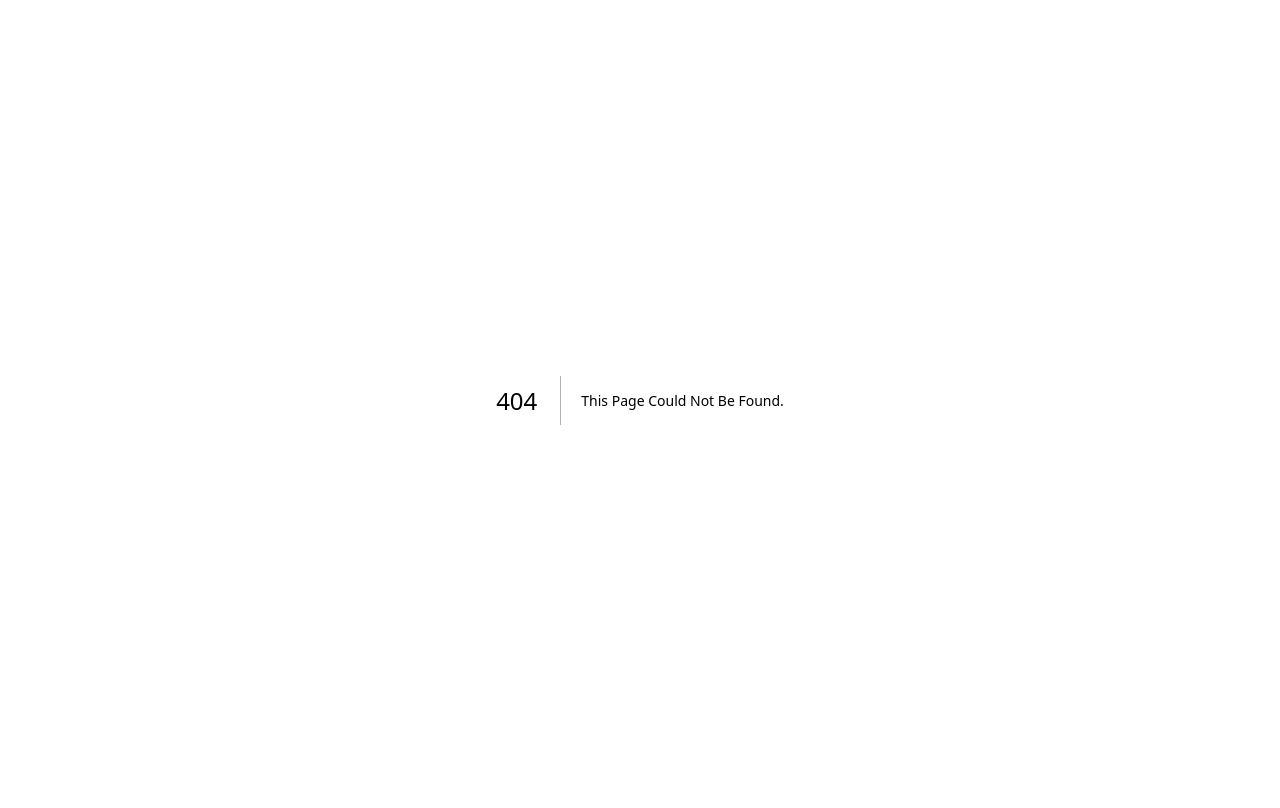
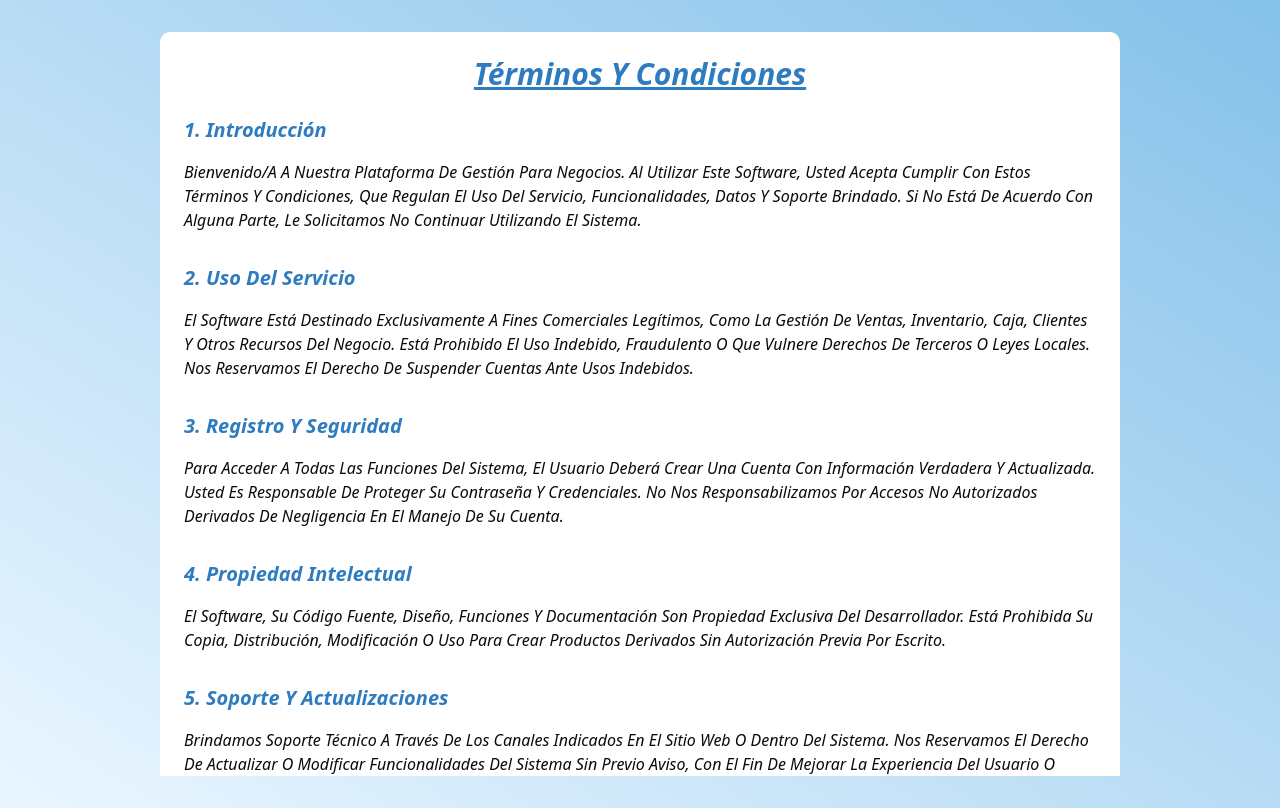
Before and after one commit to nicking94/universalpruebas, a Next.js app: page /terminos-y-condiciones in a window 1280 px wide. Before the commit this address had no page. Built offline with nearby package versions, Linux system fonts and the light colour scheme.

Commit message:
add terms

```diff
--- a/app/(auth)/login/page.tsx
+++ b/app/(auth)/login/page.tsx
@@ -9,11 +9,31 @@ import { db } from "../../database/db";
 
 const LoginPage = () => {
   const router = useRouter();
+  const [acceptedTerms, setAcceptedTerms] = useState(false);
+  const [showTermsCheckbox, setShowTermsCheckbox] = useState(true);
   const [isOpenNotification, setIsOpenNotification] = useState(false);
   const [notificationMessage, setNotificationMessage] = useState("");
   const [notificationType, setNotificationType] = useState<
     "success" | "error" | "info"
   >("error");
+
+  useEffect(() => {
+    const loadPreferences = async () => {
+      try {
+        const preferences = await db.userPreferences.get(1);
+        if (preferences) {
+          setAcceptedTerms(preferences.acceptedTerms);
+          // Solo mostrar el checkbox si nunca se han aceptado los términos
+          setShowTermsCheckbox(!preferences.acceptedTerms);
+        }
+      } catch (error) {
+        console.error("Error cargando preferencias:", error);
+        setAcceptedTerms(false);
+        setShowTermsCheckbox(true);
+      }
+    };
+    loadPreferences();
+  }, []);
 
   useEffect(() => {
     const urlParams = new URLSearchParams(window.location.search);
@@ -92,6 +112,35 @@ const LoginPage = () => {
   };
 
   const handleLogin = async (data: AuthData) => {
+    // Solo validar términos si es la primera vez
+    if (showTermsCheckbox && !acceptedTerms) {
+      setNotificationMessage("Debes aceptar los términos y condiciones");
+      setNotificationType("error");
+      setIsOpenNotification(true);
+      setTimeout(() => setIsOpenNotification(false), 2500);
+      return;
+    }
+
+    // Guardar preferencias solo si es la primera vez
+    if (showTermsCheckbox) {
+      await db.userPreferences.put({
+        id: 1,
+        acceptedTerms: true,
+        acceptedTermsDate: new Date().toISOString(),
+      });
+    }
+    if (!acceptedTerms) {
+      setNotificationMessage("Debes aceptar los términos y condiciones");
+      setNotificationType("error");
+      setIsOpenNotification(true);
+      setTimeout(() => setIsOpenNotification(false), 2500);
+      return;
+    }
+    await db.userPreferences.put({
+      id: 1,
+      acceptedTerms: true,
+      acceptedTermsDate: new Date().toISOString(),
+    });
     if (
       data.username === TRIAL_CREDENTIALS.username &&
       data.password === TRIAL_CREDENTIALS.password
@@ -180,7 +229,13 @@ const LoginPage = () => {
 
   return (
     <div className="min-h-screen flex">
-      <AuthForm type="login" onSubmit={handleLogin} />
+      <AuthForm
+        type="login"
+        onSubmit={handleLogin}
+        showTermsCheckbox={showTermsCheckbox}
+        acceptedTerms={acceptedTerms}
+        onTermsCheckboxChange={setAcceptedTerms}
+      />
       <div className="w-[65%] xl:w-[75%]  flex flex-col justify-center bg-gradient-to-bl from-blue_m to-blue_xl">
         <div className="bg-gradient-to-bl from-blue_xl to-blue_xl flex justify-center text-center relative">
           <div
--- a/app/components/AuthForm.tsx
+++ b/app/components/AuthForm.tsx
@@ -7,24 +7,19 @@ import Image from "next/image";
 import Logo from "../../public/logo.png";
 
 interface AuthFormProps {
-  type?: "login";
+  type?: "login" | "register";
   onSubmit: (data: AuthData) => void;
-  additionalContent?: React.ReactNode;
   showTermsCheckbox?: boolean;
+  acceptedTerms?: boolean;
   onTermsCheckboxChange?: (accepted: boolean) => void;
-  acceptedTerms?: boolean;
-  onShowTerms?: () => void;
-  forceShowTerms?: boolean;
 }
 
 const AuthForm: React.FC<AuthFormProps> = ({
   type = "login",
   onSubmit,
   showTermsCheckbox = false,
+  acceptedTerms = false,
   onTermsCheckboxChange,
-  acceptedTerms = false,
-  onShowTerms,
-  forceShowTerms = false,
 }) => {
   const [formData, setFormData] = useState<AuthData>({
     username: "",
@@ -39,15 +34,21 @@ const AuthForm: React.FC<AuthFormProps> = ({
   const handleSubmit = (e: React.FormEvent<HTMLFormElement>) => {
     e.preventDefault();
     if (showTermsCheckbox && !acceptedTerms) {
-      return; // No se envía el formulario si no se aceptaron los términos
+      return;
     }
     onSubmit(formData);
+  };
+
+  const handleTermsChange = (e: React.ChangeEvent<HTMLInputElement>) => {
+    if (onTermsCheckboxChange) {
+      onTermsCheckboxChange(e.target.checked);
+    }
   };
 
   return (
     <form
       onSubmit={handleSubmit}
-      className="bg-blue_xl text-gray_b flex flex-col justify-center w-[35%] xl:w-[25%] p-10 space-y-10 shadow-2xl shadow-blue_b z-40"
+      className="bg-blue_xl text-gray_b flex flex-col justify-center w-[35%] xl:w-[25%] p-10 space-y-6 shadow-2xl shadow-blue_b z-40"
     >
       <div className="flex justify-center">
         <Image src={Logo} alt="logo" width={100} height={100} />
@@ -55,6 +56,7 @@ const AuthForm: React.FC<AuthFormProps> = ({
       <h2 className="font-semibold text-3xl 2xl:text-4xl text-center text-gray_b">
         {type === "login" ? "Iniciar sesión" : "Registrarse"}
       </h2>
+
       <div className="flex flex-col">
         <label htmlFor="username">Usuario</label>
         <input
@@ -68,6 +70,7 @@ const AuthForm: React.FC<AuthFormProps> = ({
           className="placeholder:text-gray_l outline-none p-2 border-[1px] border-blue_l rounded-sm focus:border-blue_b transition-colors duration-300"
         />
       </div>
+
       <div className="text-gray_b">
         <label htmlFor="password">Contraseña</label>
         <div className="relative border-[1px] border-blue_l rounded-sm focus:border-blue_b transition-colors duration-300">
@@ -95,47 +98,42 @@ const AuthForm: React.FC<AuthFormProps> = ({
         </div>
       </div>
 
-      {/* Checkbox de términos y condiciones */}
-
-      {(showTermsCheckbox && !acceptedTerms) || forceShowTerms ? (
-        <div className="flex items-start">
-          <div className="flex items-center h-5">
+      {showTermsCheckbox && (
+        <div className="space-y-2">
+          <div className="flex items-center">
             <input
-              id="terms"
-              name="terms"
+              id="terms-checkbox"
               type="checkbox"
               checked={acceptedTerms}
-              onChange={(e) => onTermsCheckboxChange?.(e.target.checked)}
-              className="focus:ring-blue_b h-4 w-4 text-blue_b border-gray-300 rounded cursor-pointer"
-              required={!acceptedTerms}
+              onChange={handleTermsChange}
+              className="w-4 h-4 text-blue-600 bg-gray-100 border-gray-300 rounded focus:ring-blue-500 dark:focus:ring-blue-600 dark:ring-offset-gray-800 focus:ring-2 dark:bg-gray-700 dark:border-gray-600"
             />
-          </div>
-          <div className="ml-3 text-sm">
-            <label htmlFor="terms" className="font-medium text-gray_b">
-              Acepto los{" "}
-              <button
-                type="button"
-                onClick={(e) => {
-                  e.preventDefault();
-                  onShowTerms?.();
-                }}
-                className="text-blue_b hover:text-blue-500 underline cursor-pointer"
-              >
-                términos y condiciones
-              </button>
+            <label
+              htmlFor="terms-checkbox"
+              className="ms-2 text-sm font-medium text-gray-900 dark:text-gray-300"
+            >
+              Acepto los términos y condiciones
             </label>
           </div>
+          <a
+            href="/terminos-y-condiciones"
+            target="_blank"
+            rel="noopener noreferrer"
+            className="text-blue-600 dark:text-blue-400 text-xs hover:underline"
+          >
+            Leer términos y condiciones
+          </a>
         </div>
-      ) : null}
+      )}
 
-      <div className="flex items-center justify-center">
+      <div className="flex items-center justify-center pt-4">
         <Button
           type="submit"
           text={type === "login" ? "Iniciar Sesión" : "Registrarse"}
           colorText="text-white"
           colorTextHover="hover:text-white"
           disabled={showTermsCheckbox && !acceptedTerms}
-        ></Button>
+        />
       </div>
     </form>
   );
--- a/app/database/db.ts
+++ b/app/database/db.ts
@@ -9,6 +9,7 @@ import {
   Payment,
   User,
   SupplierProduct,
+  UserPreferences,
 } from "../lib/types/types";
 
 class MyDatabase extends Dexie {
@@ -28,10 +29,11 @@ class MyDatabase extends Dexie {
   supplierProducts!: Table<SupplierProduct, [number, number]>;
   trialPeriods!: Table<{ userId: number; firstAccessDate: Date }, number>;
   appState!: Table<{ id: number; lastActiveDate: Date }, number>;
+  userPreferences!: Table<UserPreferences, number>;
 
   constructor() {
     super("MyDatabase");
-    this.version(11)
+    this.version(12)
       .stores({
         theme: "id",
         products: "++id, name, barcode, stock",
@@ -47,6 +49,7 @@ class MyDatabase extends Dexie {
         supplierProducts: "[supplierId+productId], supplierId, productId",
         appState: "id",
         trialPeriods: "&userId, firstAccessDate",
+        userPreferences: "++id, userId",
       })
       .upgrade(async (trans) => {
         const adminUser = await trans
--- a/app/lib/types/types.ts
+++ b/app/lib/types/types.ts
@@ -397,9 +397,10 @@ export interface BusinessData {
   phone: string;
   cuit: string;
 }
+
 export type UserPreferences = {
   id?: number;
-  userId: number;
+  userId?: number;
   acceptedTerms: boolean;
   acceptedTermsDate?: string;
 };
--- /dev/null
+++ b/app/terminos-y-condiciones/layout.tsx
@@ -0,0 +1,7 @@
+const TermsLayout = ({ children }: Readonly<{ children: React.ReactNode }>) => {
+  return (
+    <div className="bg-gradient-to-bl from-blue_l to-blue_xl">{children}</div>
+  );
+};
+
+export default TermsLayout;
--- /dev/null
+++ b/app/terminos-y-condiciones/page.tsx
@@ -0,0 +1,128 @@
+const TermsAndConditionsPage = () => {
+  return (
+    <div className="p-8 max-w-5xl mx-auto min-h-screen">
+      <main className="overflow-y-auto max-h-[93vh]">
+        <div className="bg-white italic dark:bg-gray-800 rounded-lg shadow-lg p-6 prose dark:prose-invert max-w-none">
+          <h1 className="text-3xl font-bold mb-6 text-center text-blue_b underline">
+            Términos y Condiciones
+          </h1>
+          <section className="mb-8">
+            <h2 className="text-xl font-semibold mb-4 text-blue_b">
+              1. Introducción
+            </h2>
+            <p>
+              Bienvenido/a a nuestra plataforma de gestión para negocios. Al
+              utilizar este software, usted acepta cumplir con estos Términos y
+              Condiciones, que regulan el uso del servicio, funcionalidades,
+              datos y soporte brindado. Si no está de acuerdo con alguna parte,
+              le solicitamos no continuar utilizando el sistema.
+            </p>
+          </section>
+
+          <section className="mb-8">
+            <h2 className="text-xl font-semibold mb-4 text-blue_b">
+              2. Uso del Servicio
+            </h2>
+            <p>
+              El software está destinado exclusivamente a fines comerciales
+              legítimos, como la gestión de ventas, inventario, caja, clientes y
+              otros recursos del negocio. Está prohibido el uso indebido,
+              fraudulento o que vulnere derechos de terceros o leyes locales.
+              Nos reservamos el derecho de suspender cuentas ante usos
+              indebidos.
+            </p>
+          </section>
+
+          <section className="mb-8">
+            <h2 className="text-xl font-semibold mb-4 text-blue_b">
+              3. Registro y Seguridad
+            </h2>
+            <p>
+              Para acceder a todas las funciones del sistema, el usuario deberá
+              crear una cuenta con información verdadera y actualizada. Usted es
+              responsable de proteger su contraseña y credenciales. No nos
+              responsabilizamos por accesos no autorizados derivados de
+              negligencia en el manejo de su cuenta.
+            </p>
+          </section>
+
+          <section className="mb-8">
+            <h2 className="text-xl font-semibold mb-4 text-blue_b">
+              4. Propiedad Intelectual
+            </h2>
+            <p>
+              El software, su código fuente, diseño, funciones y documentación
+              son propiedad exclusiva del desarrollador. Está prohibida su
+              copia, distribución, modificación o uso para crear productos
+              derivados sin autorización previa por escrito.
+            </p>
+          </section>
+
+          <section className="mb-8">
+            <h2 className="text-xl font-semibold mb-4 text-blue_b">
+              5. Soporte y Actualizaciones
+            </h2>
+            <p>
+              Brindamos soporte técnico a través de los canales indicados en el
+              sitio web o dentro del sistema. Nos reservamos el derecho de
+              actualizar o modificar funcionalidades del sistema sin previo
+              aviso, con el fin de mejorar la experiencia del usuario o mantener
+              la seguridad del servicio.
+            </p>
+          </section>
+
+          <section className="mb-8">
+            <h2 className="text-xl font-semibold mb-4 text-blue_b">
+              6. Privacidad y Datos
+            </h2>
+            <p>
+              La información cargada por los usuarios (ventas, clientes,
+              productos, etc.) es privada y no será compartida con terceros,
+              salvo obligación legal.
+            </p>
+          </section>
+
+          <section className="mb-8">
+            <h2 className="text-xl font-semibold mb-4 text-blue_b">
+              7. Limitación de Responsabilidad
+            </h2>
+            <p>
+              Si bien hacemos nuestro mejor esfuerzo para garantizar la
+              disponibilidad y correcto funcionamiento del sistema, no nos
+              responsabilizamos por pérdidas económicas, interrupciones del
+              servicio, errores de software o mal uso por parte del usuario. El
+              uso del sistema es bajo su propio riesgo.
+            </p>
+          </section>
+
+          <section className="mb-8 ">
+            <h2 className="text-xl font-semibold mb-4 text-blue_b">
+              8. Modificaciones
+            </h2>
+            <p>
+              Nos reservamos el derecho de actualizar estos Términos y
+              Condiciones en cualquier momento. Los cambios serán notificados
+              dentro del sistema o a través de los medios de contacto
+              proporcionados. El uso continuo del software implica la aceptación
+              de las modificaciones.
+            </p>
+          </section>
+
+          <section className="mb-8">
+            <h2 className="text-xl font-semibold mb-4 text-blue_b">
+              9. Contacto
+            </h2>
+            <p>
+              Si tiene preguntas, sugerencias o necesita soporte, puede
+              comunicarse a través de WhatsApp al{" "}
+              <strong>+54 9 261 307 7147</strong> o por correo electrónico a{" "}
+              <strong>universalweb94@gmail.com</strong>.
+            </p>
+          </section>
+        </div>
+      </main>
+    </div>
+  );
+};
+
+export default TermsAndConditionsPage;
```
